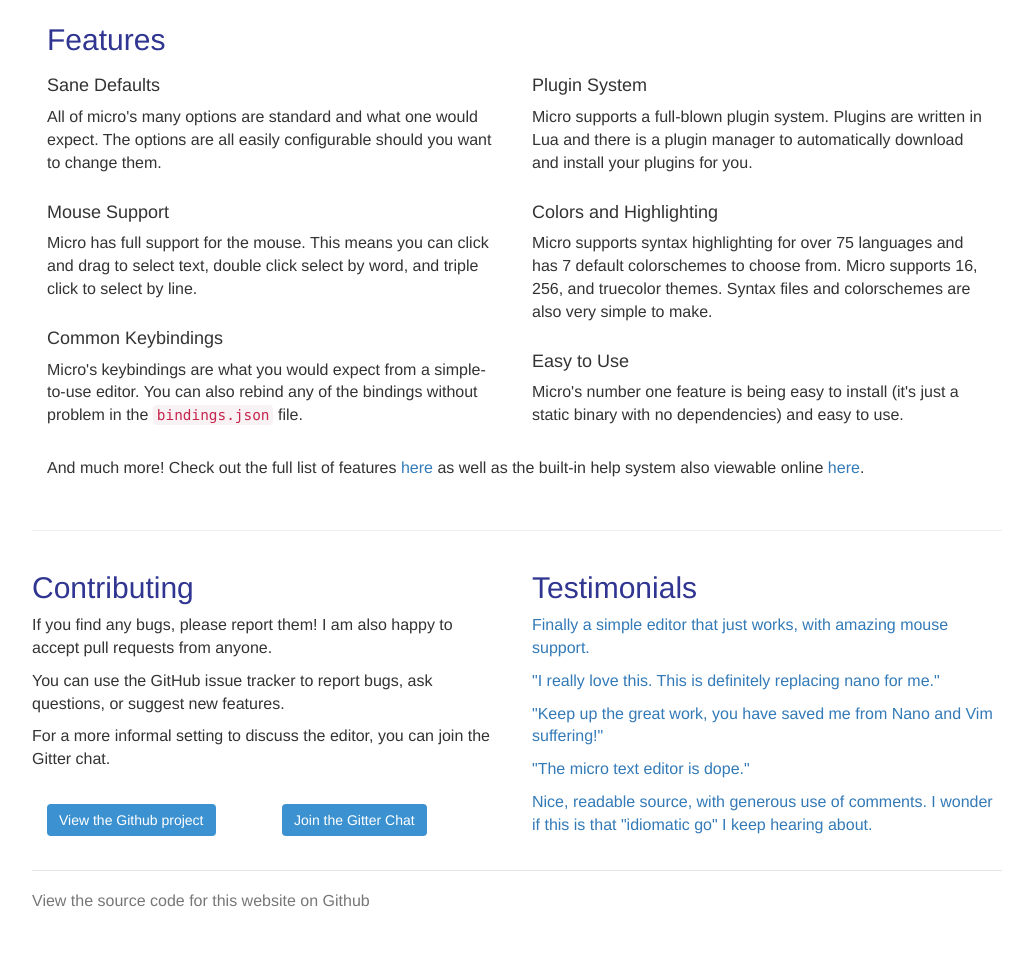
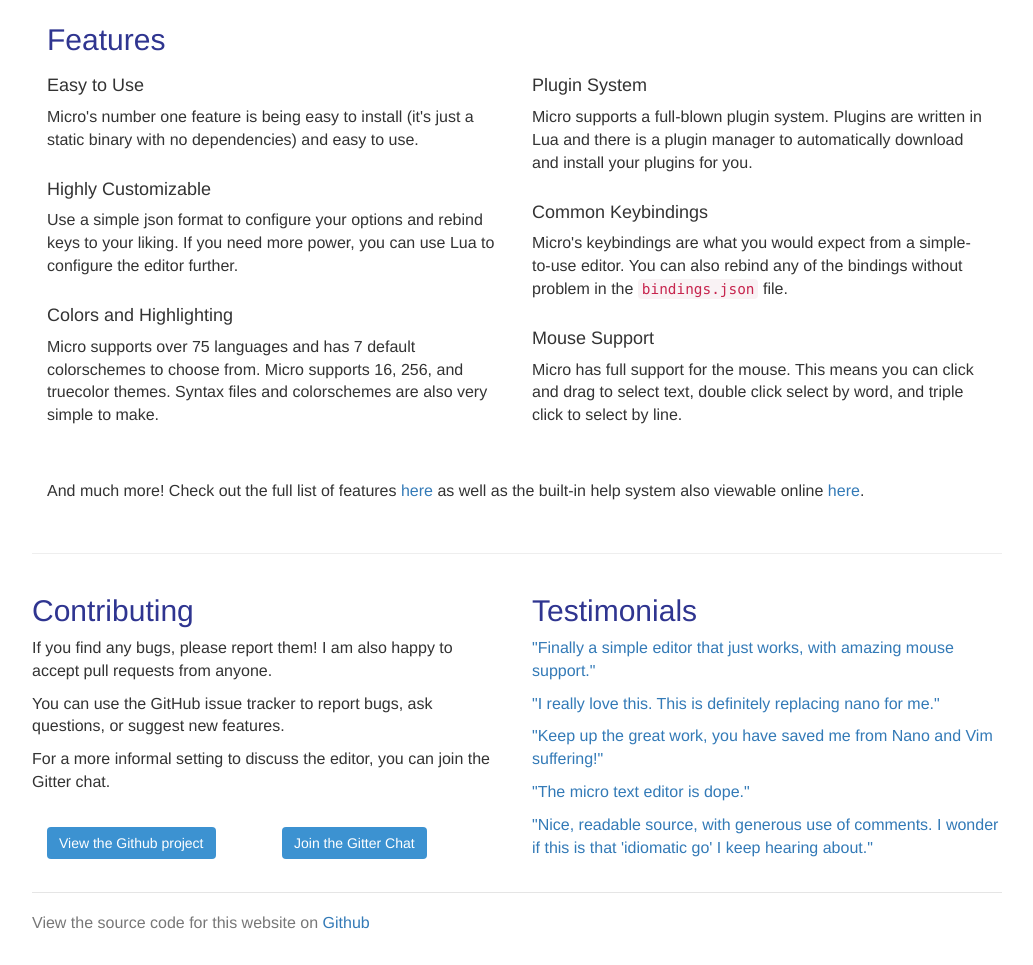
Before and after one commit to micro-editor/micro-editor.github.io, a plain HTML site: page index.html in a window 1280 px wide. Shown: the part 1050-2015 px from the top of the page, without its empty margins (123-1156 px from the left). Before the commit the page ends 1992 px from the top, so only its background shows below. Drawn offline with nearby package versions, Linux system fonts and the light colour scheme.

Commit message:
Rephrase some features

```diff
--- a/index.html
+++ b/index.html
@@ -99,28 +99,29 @@
                     </div>
                 </div>
                 <div class="col-lg-6">
-                    <h4>Sane Defaults</h4>
-                    <p>All of micro's many options are standard and what one would expect. The options are all easily configurable should you want to change them.</p>
+                    <h4>Easy to Use</h4>
+                    <p>Micro's number one feature is being easy to install (it's just a static binary with no dependencies) and easy to use.</p>
 
-                    <h4>Mouse Support</h4>
-                    <p>Micro has full support for the mouse. This means you can click and drag to select text, double click select by word, and triple click to select by line.</p>
+                    <h4>Highly Customizable</h4>
+                    <p>Use a simple json format to configure your options and rebind keys to your liking. If you need more power, you can use Lua to configure the editor further.</p>
 
-                    <h4>Common Keybindings</h4>
-                    <p>Micro's keybindings are what you would expect from a simple-to-use editor. You can also rebind any of the bindings without problem in the <code>bindings.json</code> file.</p>
+                    <h4>Colors and Highlighting</h4>
+                    <p>Micro supports over 75 languages and has 7 default colorschemes to choose from. Micro supports 16, 256, and truecolor themes. Syntax files and colorschemes are also very simple to make.</p>
                 </div>
 
                 <div class="col-lg-6">
                     <h4>Plugin System</h4>
                     <p>Micro supports a full-blown plugin system. Plugins are written in Lua and there is a plugin manager to automatically download and install your plugins for you.</p>
 
-                    <h4>Colors and Highlighting</h4>
-                    <p>Micro supports syntax highlighting for over 75 languages and has 7 default colorschemes to choose from. Micro supports 16, 256, and truecolor themes. Syntax files and colorschemes are also very simple to make.</p>
+                    <h4>Common Keybindings</h4>
+                    <p>Micro's keybindings are what you would expect from a simple-to-use editor. You can also rebind any of the bindings without problem in the <code>bindings.json</code> file.</p>
 
-                    <h4>Easy to Use</h4>
-                    <p>Micro's number one feature is being easy to install (it's just a static binary with no dependencies) and easy to use.</p>
+                    <h4>Mouse Support</h4>
+                    <p>Micro has full support for the mouse. This means you can click and drag to select text, double click select by word, and triple click to select by line.</p>
                 </div>
 
                 <div class="col-lg-12">
+                    <br>
                     <p style="padding-top: 20px;">And much more! Check out the full list of features <a href="https://github.com/zyedidia/micro#features">here</a> as well as the built-in help system also viewable online <a href="https://github.com/zyedidia/micro/tree/master/runtime/help">here</a>.
                     </div>
                 </div>
@@ -148,11 +149,11 @@
                             <h2>Testimonials</h2>
                         </div>
                         <ul class="testimonials">
-                            <li><p><a href="https://gitter.im/zyedidia/micro?at=57c5b2069bac566763729ac2">Finally a simple editor that just works, with amazing mouse support.</a></p></li>
+                            <li><p><a href="https://gitter.im/zyedidia/micro?at=57c5b2069bac566763729ac2">"Finally a simple editor that just works, with amazing mouse support."</a></p></li>
                             <li><p><a href="https://www.reddit.com/r/golang/comments/4f8e0q/micro_a_modern_and_intuitive_terminalbased_text/d26qse8">"I really love this. This is definitely replacing nano for me."</a></p></li>
                             <li><p><a href="https://github.com/zyedidia/micro/issues/217#issuecomment-243134046">"Keep up the great work, you have saved me from Nano and Vim suffering!"</a></p></li>
                             <li><p><a href="https://twitter.com/kelseyhightower/status/770735086400577536">"The micro text editor is dope."</a></p></li>
-                            <li><p><a href="https://www.reddit.com/r/commandline/comments/5059qw/micro_a_modern_and_intuitive_terminalbased_text/d71t2y8">Nice, readable source, with generous use of comments. I wonder if this is that "idiomatic go" I keep hearing about.</a></p></li>
+                            <li><p><a href="https://www.reddit.com/r/commandline/comments/5059qw/micro_a_modern_and_intuitive_terminalbased_text/d71t2y8">"Nice, readable source, with generous use of comments. I wonder if this is that 'idiomatic go' I keep hearing about."</a></p></li>
                         </ul>
                     </div>
                 </div>
@@ -160,7 +161,7 @@
                 <br>
 
                 <footer class="footer">
-                    <p>View the source code for this website on Github</p>
+                    <p>View the source code for this website on <a href="https://github.com/micro-editor/micro-editor.github.io">Github</a></p>
                 </footer>
             </div> <!-- /container -->
 
```
